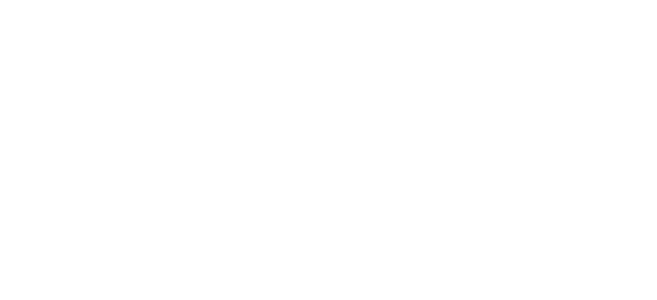
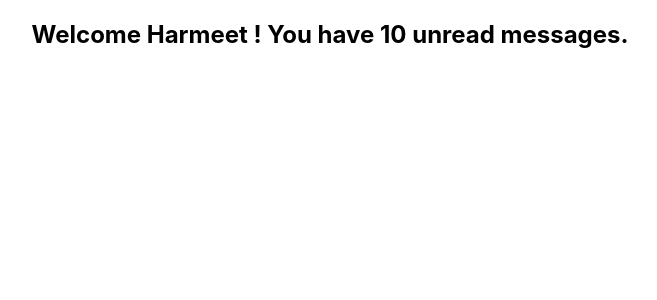
Before and after one commit to harmeetsingh7276/react-typescript, a React (Create React App) app: page / in a window 1280 px wide. Shown: the top 300 px of the page, without its empty margins (310-967 px from the left). Built offline with nearby package versions, Linux system fonts and the light colour scheme.

Commit message:
First tsx component

```diff
--- a/src/App.tsx
+++ b/src/App.tsx
@@ -1,9 +1,11 @@
 
 import './App.css';
+import { Greet } from './component/Greet';
 
 function App() {
   return (
     <div className="App">
+      <Greet name="Harmeet"/>
     </div>
   );
 }
--- /dev/null
+++ b/src/component/Greet.tsx
@@ -0,0 +1,10 @@
+type GreetProps={
+    name:string
+}
+export const Greet=(props:GreetProps)=>{
+    return(
+        <div>
+            <h2>Welcome {props.name} ! You have 10 unread messages.</h2>
+        </div>
+    )
+}
```
